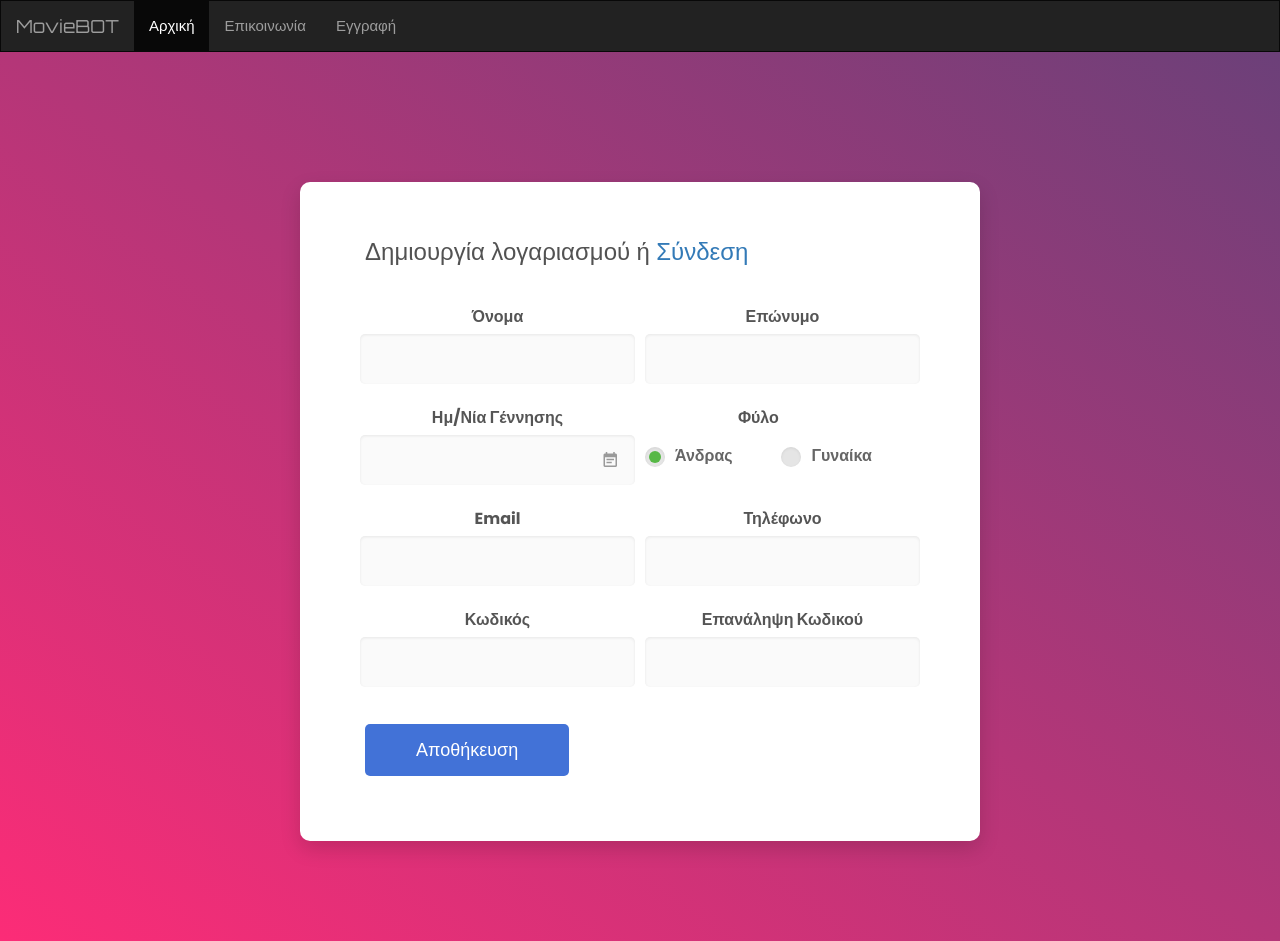
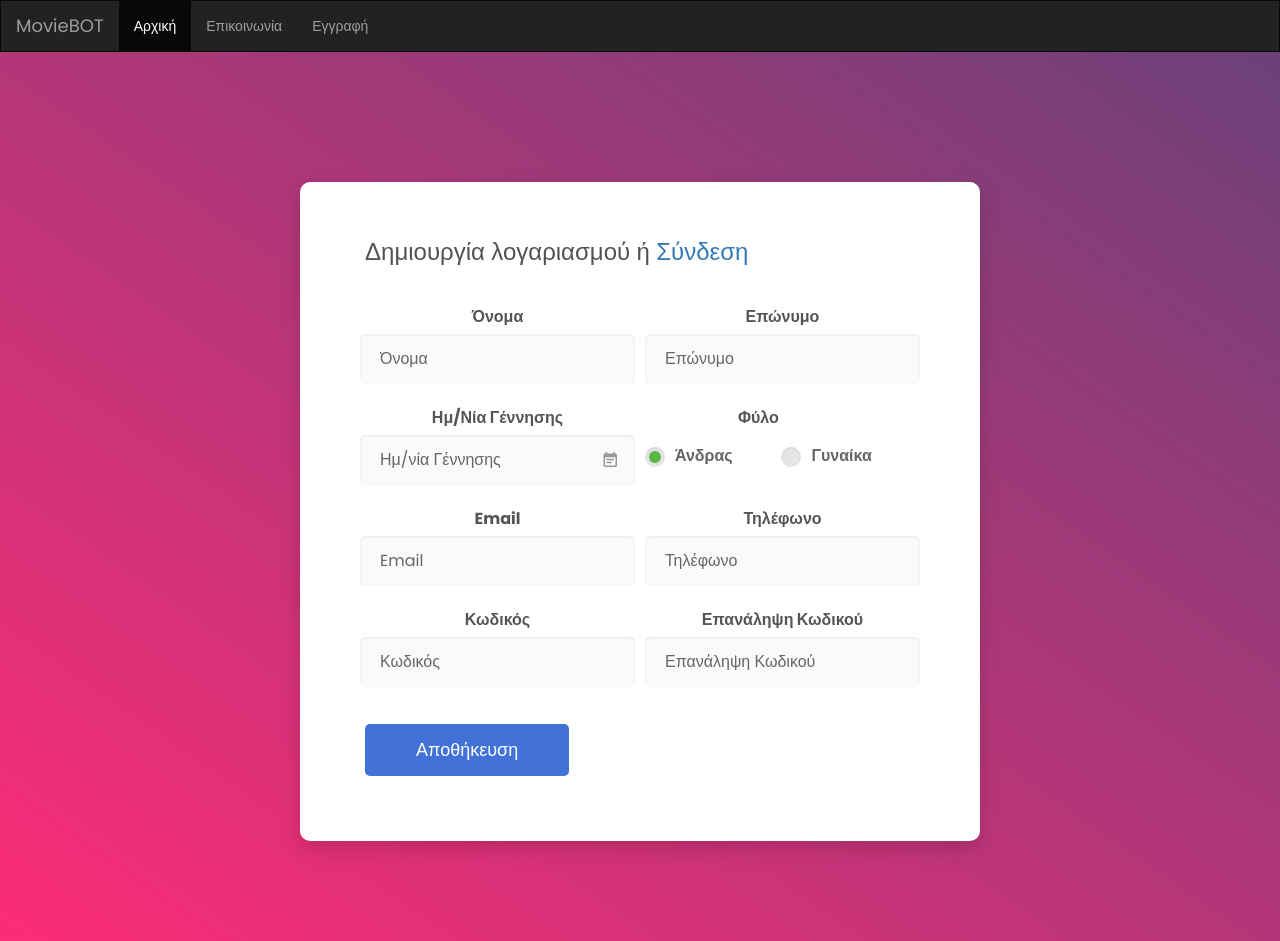
Before and after one commit to iarts/movieBOT, a PHP site: page /register.php in a window 1280 px wide. Run offline with PHP 8.4, Linux system fonts and the light colour scheme.

Commit message:
CSS Update
1) Deleted Header_style(no longer in use)
2)Rgister.php now has placeholders in the register form.
3)Added the CSS file header.css, it contains glyphicon in header brand, changed navbar color and last adjusted header fonts to adjust accordingly for various devices.

```diff
--- a/css/header_style.css
+++ /dev/null
@@ -1,9 +0,0 @@
-/*Menu List  */
-.header-menu{
-	font-size: 1.5rem;
-	font-family: 'Montserrat', sans-serif;
-}
-
-.navbar-brand {
-	font-family: 'Orbitron', sans-serif;
-}
--- a/register.php
+++ b/register.php
@@ -26,13 +26,13 @@ if(isset($_SESSION['id']) && isset($_SESSION['user']) && isset($_SESSION['token'
                             <div class="col-2">
                                 <div class="input-group">
                                     <label class="label">Όνομα</label>
-                                    <input class="input--style-4" type="text" id="first_name" name="first_name" onKeyUp="fadeout()">
+                                    <input class="input--style-4" type="text" id="first_name" name="first_name" onKeyUp="fadeout()"placeholder="Όνομα">
                                 </div>
                             </div>
                             <div class="col-2">
                                 <div class="input-group">
                                     <label class="label">Επώνυμο</label>
-                                    <input class="input--style-4" type="text" id="last_name" name="last_name" onKeyUp="fadeout()">
+                                    <input class="input--style-4" type="text" id="last_name" name="last_name" onKeyUp="fadeout()" placeholder="Επώνυμο">
                                 </div>
                             </div>
                         </div>
@@ -41,7 +41,7 @@ if(isset($_SESSION['id']) && isset($_SESSION['user']) && isset($_SESSION['token'
                                 <div class="input-group">
                                     <label class="label">Ημ/νία Γέννησης</label>
                                     <div class="input-group-icon">
-                                        <input class="input--style-4 js-datepicker" type="text" id="birthday" name="birthday" onKeyUp="fadeout()">
+                                        <input class="input--style-4 js-datepicker" type="text" id="birthday" name="birthday" onKeyUp="fadeout()" placeholder="Ημ/νία Γέννησης">
                                         <i class="zmdi zmdi-calendar-note input-icon js-btn-calendar"></i>
                                     </div>
                                 </div>
@@ -66,13 +66,13 @@ if(isset($_SESSION['id']) && isset($_SESSION['user']) && isset($_SESSION['token'
                             <div class="col-2">
                                 <div class="input-group">
                                     <label class="label">Email</label>
-                                    <input class="input--style-4" type="email" id="email" name="email" onKeyUp="fadeout();" onBlur="checkEmail()">
+                                    <input class="input--style-4" type="email" id="email" name="email" onKeyUp="fadeout();" onBlur="checkEmail()" placeholder="Email">
                                 </div>
                             </div>
                             <div class="col-2">
                                 <div class="input-group">
                                     <label class="label">Τηλέφωνο</label>
-                                    <input class="input--style-4" type="text" id="phone" name="phone" onKeyUp="fadeout()">
+                                    <input class="input--style-4" type="text" id="phone" name="phone" onKeyUp="fadeout()" placeholder="Τηλέφωνο">
                                 </div>
                             </div>
                         </div>
@@ -80,13 +80,13 @@ if(isset($_SESSION['id']) && isset($_SESSION['user']) && isset($_SESSION['token'
                             <div class="col-2">
                                 <div class="input-group">
                                     <label class="label">Κωδικός</label>
-                                    <input class="input--style-4" type="password" id="password" name="password" onKeyUp="fadeout()">
+                                    <input class="input--style-4" type="password" id="password" name="password" onKeyUp="fadeout()" placeholder="Κωδικός">
                                 </div>
                             </div>
                             <div class="col-2">
                                 <div class="input-group">
                                     <label class="label">Επανάληψη Κωδικού</label>
-                                    <input class="input--style-4" type="password" id="repeat_password" name="repeat_password" onKeyUp="fadeout()">
+                                    <input class="input--style-4" type="password" id="repeat_password" name="repeat_password" onKeyUp="fadeout()" placeholder="Επανάληψη Κωδικού">
                                 </div>
                             </div>
                         </div>
```
Also changed, not shown: css/header.css (added, +11 -0 lines).
